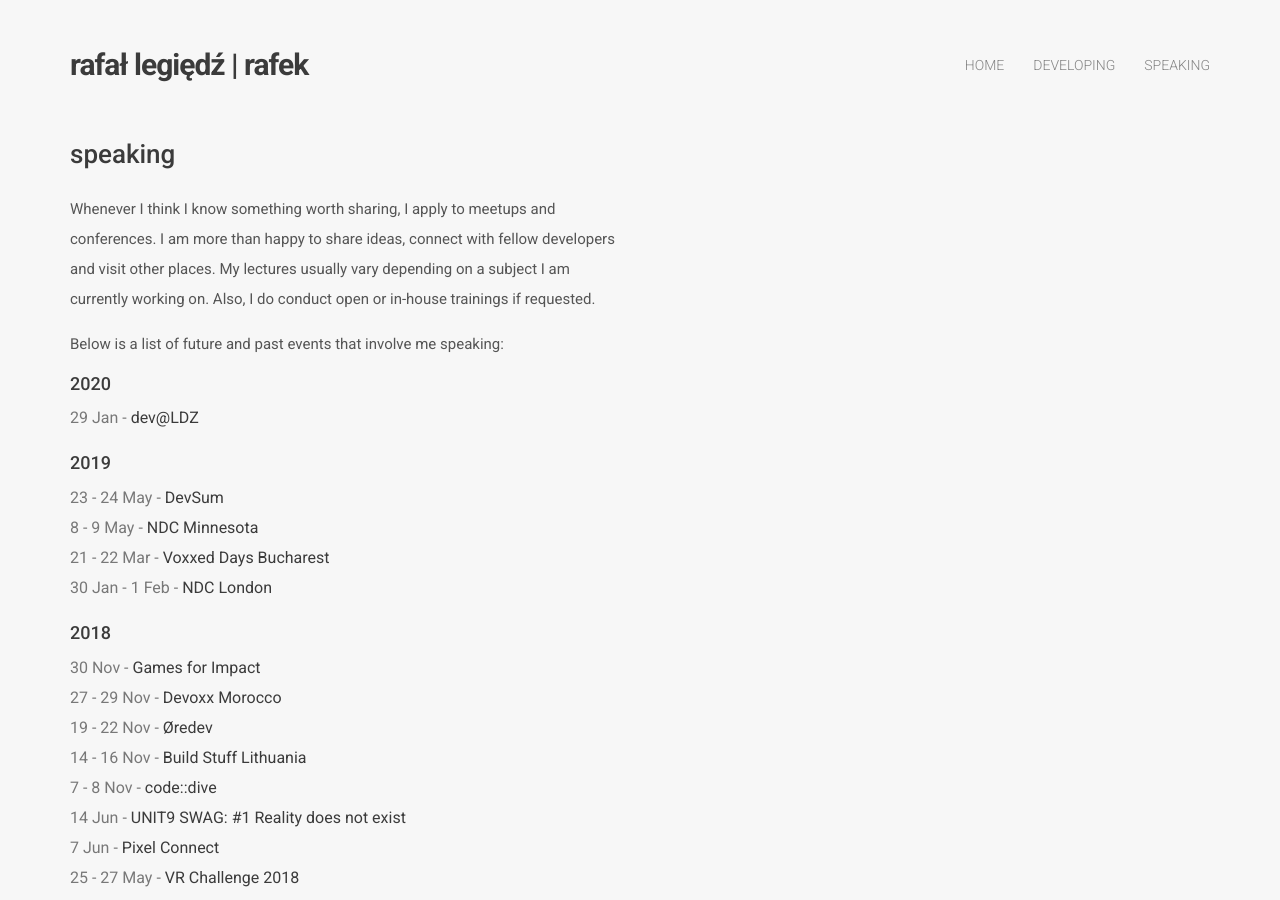
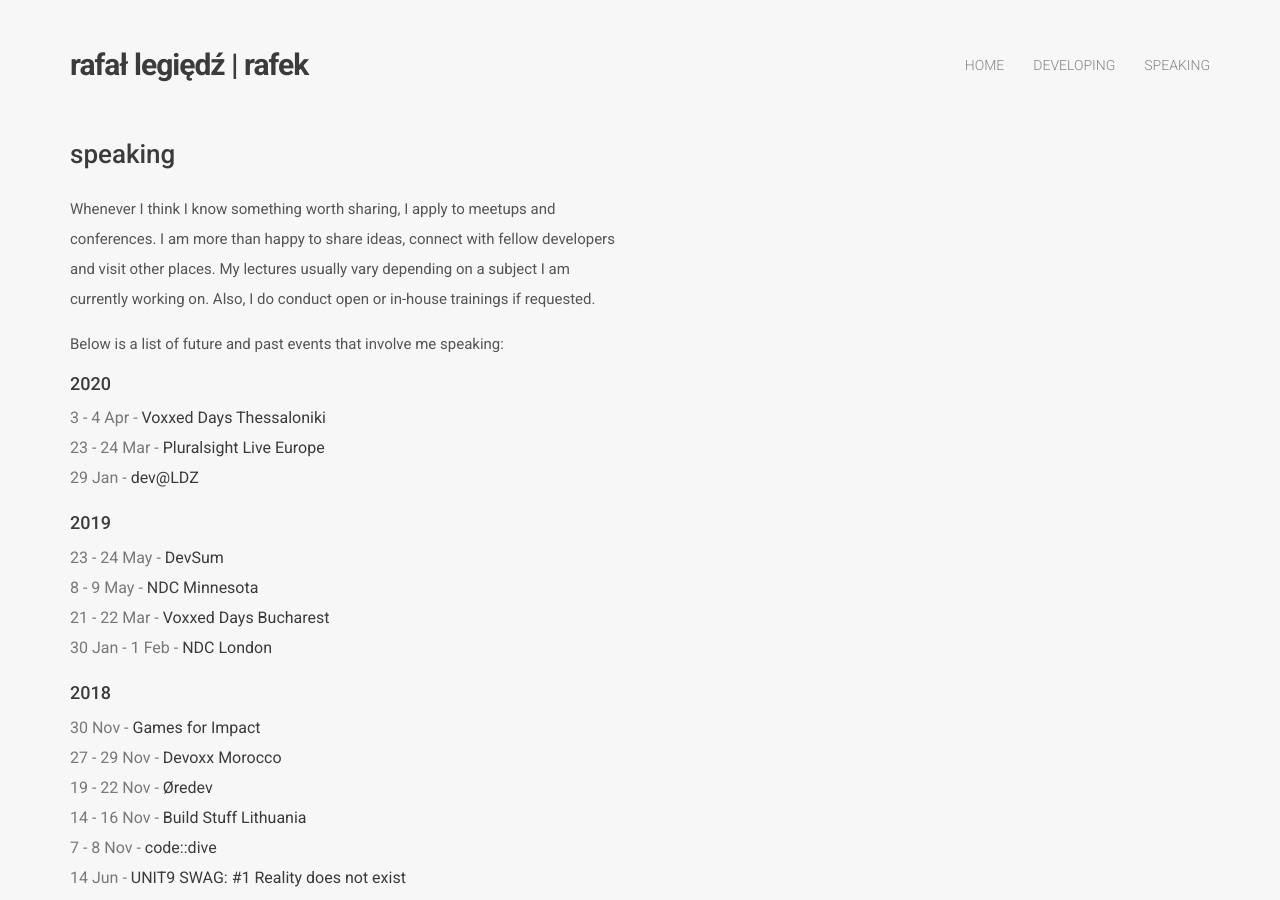
Before and after one commit to rafek/rafek.github.io, a Jekyll site: the page built from speaking/index.html, in a window 1280 px wide and 900 px high. Built offline with Jekyll 4.4.1, drawn with Linux system fonts in a browser that asks for light colours; nearby versions of some CDN libraries.

Commit message:
More future sessions.

```diff
--- a/speaking/index.html
+++ b/speaking/index.html
@@ -25,6 +25,12 @@
               <div class="tab year-2020-tab">
                 <h4>2020</h4>
                 <ul>
+                  <li>
+                    3 - 4 Apr - <a href="https://voxxeddays.com/thessaloniki/">Voxxed Days Thessaloniki</a>
+                  </li>
+                  <li>
+                    23 - 24 Mar - <a href="https://www.pluralsight.com/live-europe">Pluralsight Live Europe</a>
+                  </li>
                   <li>
                     29 Jan - <a href="https://www.meetup.com/dev-LDZ/events/267956839/">dev@LDZ</a>
                   </li>
```
